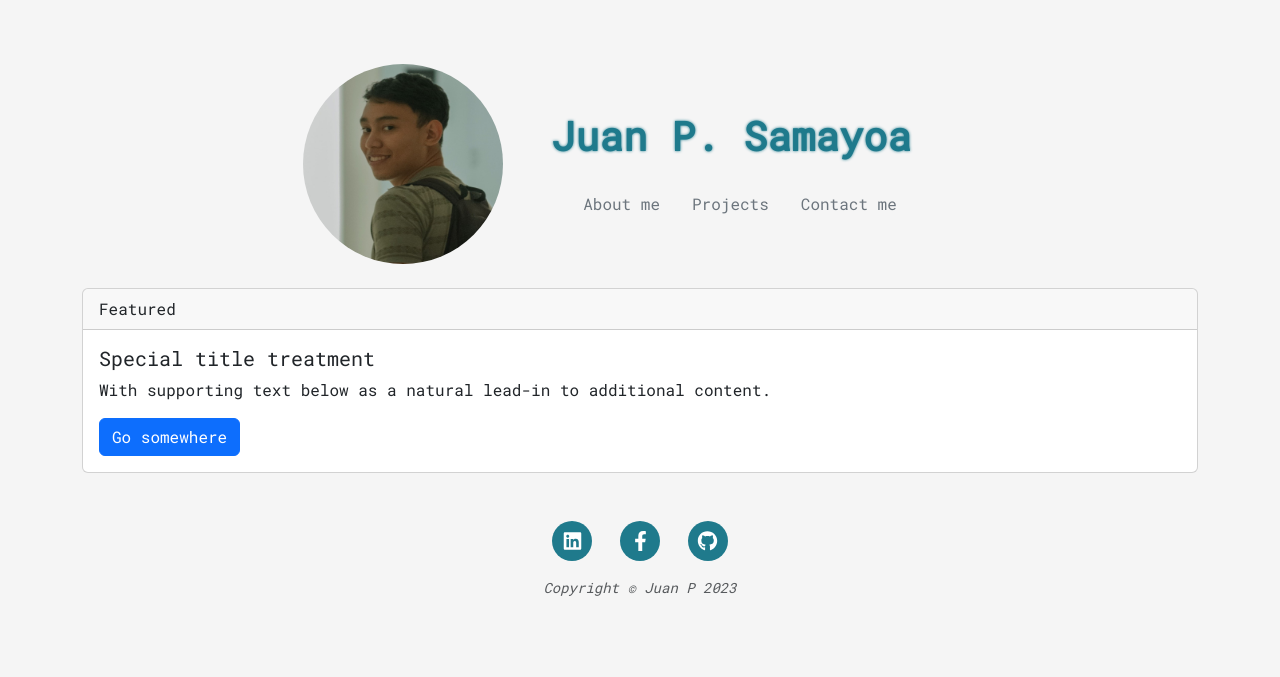
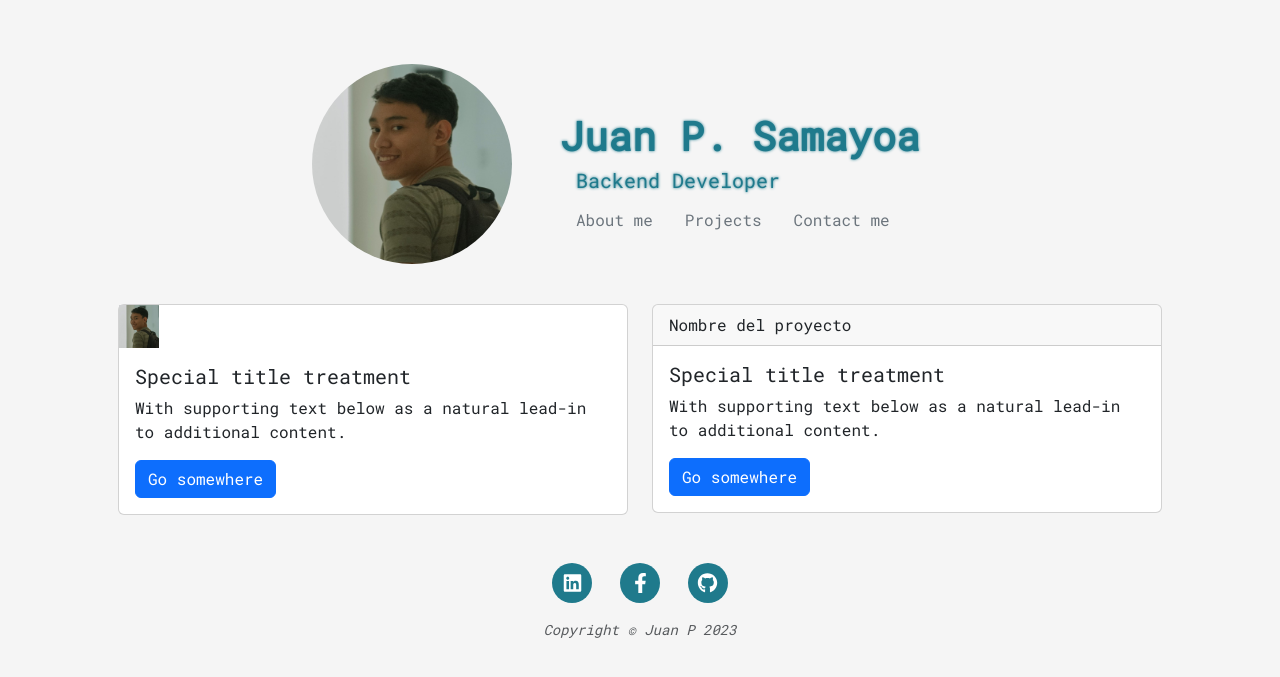
Before and after one commit to juanpsama/my_portfolio_website, a Flask app: page /projects in a window 1280 px wide. Shown: the top 677 px of the page. Run offline with Flask 3, Linux system fonts and the light colour scheme; some libraries are stand-ins or nearby versions.

Commit message:
style: add project cards and new favicon feat: add contact form validation and flash message

```diff
--- a/main.py
+++ b/main.py
@@ -1,7 +1,6 @@
 import os
 
-from flask import Flask, render_template
-
+from flask import Flask, render_template, flash, url_for, redirect
 from forms import ContactForm
 from flask_bootstrap import Bootstrap5
 from flask_ckeditor import CKEditor
@@ -25,8 +24,15 @@ def projects():
 
 @app.route('/contact', methods = ['GET', 'POST'])
 def contact():
-    contact_form = ContactForm()
-    return render_template('contact.html', form = contact_form)
+    form = ContactForm()
+    if form.validate_on_submit():
+        print(form.name.data)
+        print(form.email.data)
+        print(form.phone.data)
+        print(form.message.data)
+        flash('Succesfuly send')
+        return redirect(url_for('contact'))
+    return render_template('contact.html', form = form)
 
 if __name__=='__main__':
     app.run(debug=True)
--- a/static/css/styles.css
+++ b/static/css/styles.css
@@ -23,7 +23,7 @@ body {
 .btn-btn-custome{
   background-color: var(--columbia-blue);
 }
-h1#name {
+.name {
   text-shadow: 0px 0px 3px var(--teal);
 }
 .title{
--- a/templates/header.html
+++ b/templates/header.html
@@ -4,7 +4,7 @@
     <meta charset="UTF-8">
     <meta name="viewport" content="width=device-width, initial-scale=1.0">
     <title>Juan P. | Developer </title>
-    <link rel="icon" type="image/x-icon" href="{{url_for('static', filename = 'assets/favicon.ico')}}">
+    <link rel="icon" type="image/x-icon" href="{{url_for('static', filename = 'assets/JP_LOGO.ico')}}">
     <link rel="stylesheet"  href="https://fonts.googleapis.com/css?family=Roboto+Mono">
     <link href="https://cdn.jsdelivr.net/npm/bootstrap@5.3.2/dist/css/bootstrap.min.css" rel="stylesheet" integrity="sha384-T3c6CoIi6uLrA9TneNEoa7RxnatzjcDSCmG1MXxSR1GAsXEV/Dwwykc2MPK8M2HN" crossorigin="anonymous">
     <link rel="stylesheet" href="{{ url_for('static', filename = 'css/styles.css') }}">
@@ -22,9 +22,10 @@
             </a>
             <div class="d-block p-5">
                 <span class="color-text">
-                    <h1 id="name"><b>Juan P. Samayoa</b></h1>
+                    <h1 class="name"><b>Juan P. Samayoa</b></h1>
+                    <h5 class="name mx-3">Backend Developer</h5>
                 </span>
-                <div class="d-inline-flex p-3">
+                <div class="d-inline-flex">
                     <a class="nav-link link-secondary" aria-current="page" href="{{url_for('about')}}">About me</a>
                     <a class="nav-link link-secondary" href="{{url_for('projects')}}">Projects</a>
                     <a class="nav-link link-secondary" href="{{url_for('contact')}}">Contact me</a>
--- a/templates/projects.html
+++ b/templates/projects.html
@@ -1,9 +1,21 @@
 
 {% include "header.html" %}
-<div class="container mx-auto">
+<div class="container px-5">
+    <div class="row row-cols-2">
+        <div class="container mx-auto pt-3 col">
+            <div class="card">
+                <img src="{{url_for('static', filename ='assets/JuanP.jpg')}}" alt="ss" style="width: 40px;">
+                <div class="card-body">
+                    <h5 class="card-title">Special title treatment</h5>
+                    <p class="card-text">With supporting text below as a natural lead-in to additional content.</p>
+                    <a href="#" class="btn btn-primary">Go somewhere</a>
+                </div>
+            </div>
+        </div>
+        <div class="container mx-auto pt-3 col">
             <div class="card">
                 <div class="card-header">
-            Featured
+                    Nombre del proyecto
                 </div>
                 <div class="card-body">
                     <h5 class="card-title">Special title treatment</h5>
@@ -12,4 +24,6 @@
                 </div>
             </div>
         </div>
+    </div>
+</div>
 {%include "footer.html"%}
```
Also changed, not shown: send_email.py (added, +33 -0 lines), templates/contact.html (+7 -1 lines), static/assets/JP_LOGO.ico (added). Lines whose indentation alone changed are shown as unchanged.
